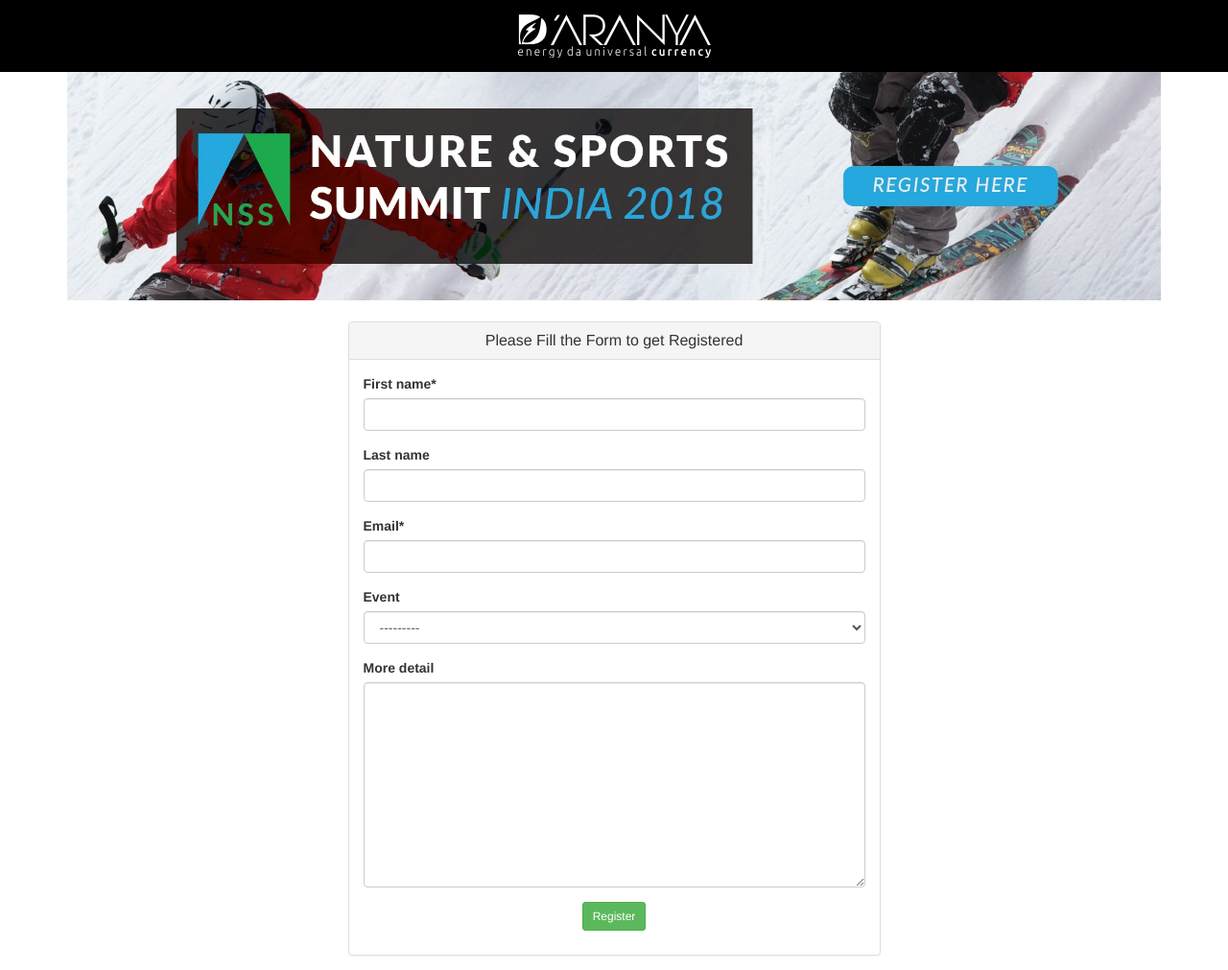
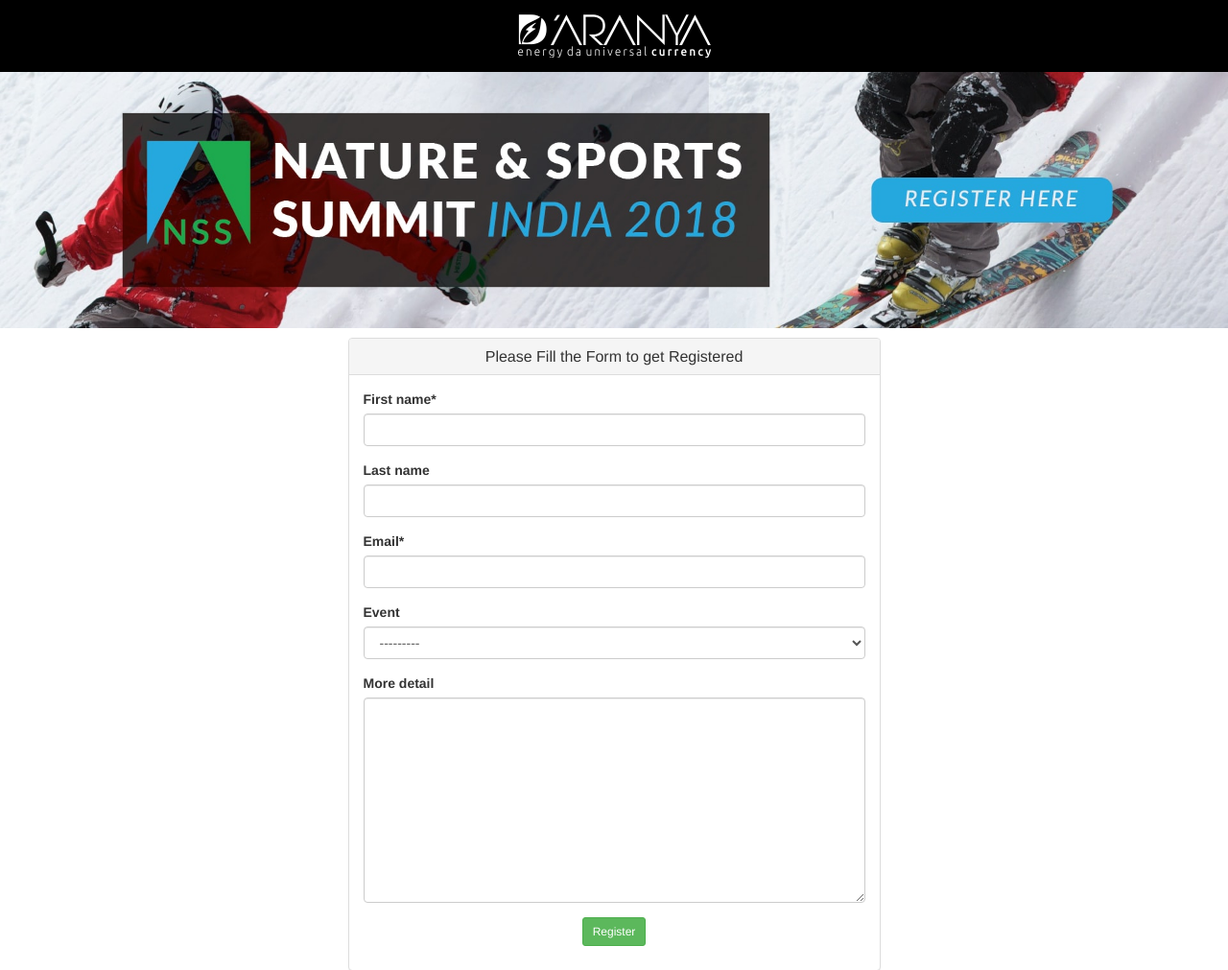
Before and after one commit to RohitKatre/NSS, a Django app: page /register/ in a window 1280 px wide. Shown: the top 1011 px of the page at 96% size. Run offline with Django 3.2, Linux system fonts and the light colour scheme; data comes from the database, SQL or seed files in the repository; some libraries are stand-ins or nearby versions.

Commit message:
Darany project

```diff
--- a/main/templates/core/base.html
+++ b/main/templates/core/base.html
@@ -44,7 +44,7 @@
     </section>
     <section id="slider">
         <div class="row">
-            <div class="container text-center" style="min-height:250px">
+            <div class="container-fluid text-center" style="min-height:250px">
                 <img class="img-responsive" src="{% static 'img/register_1.jpg' %}" style="display:inline-block;">
             </div>
         </div>
```
